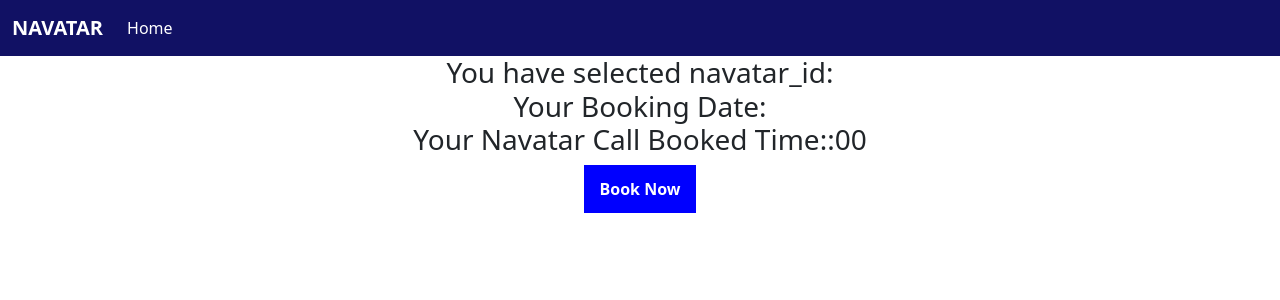
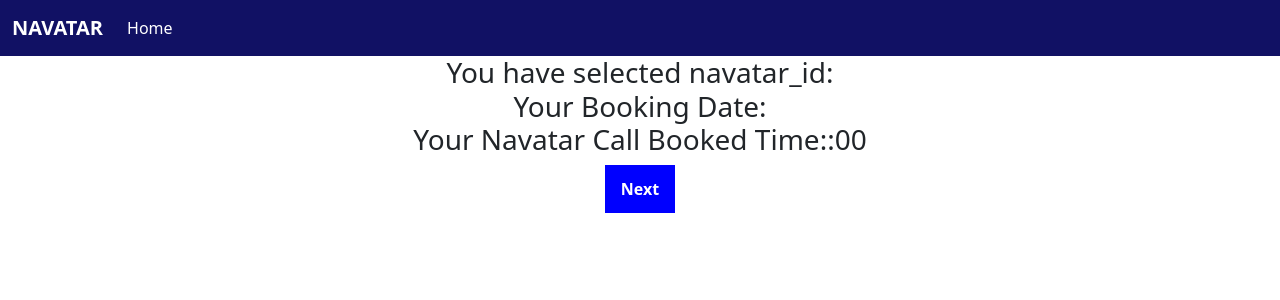
Before and after one commit to HarshithGV/Navatar-React-JS-Frontend, a React (Create React App) app: page /timer in a window 1280 px wide. Shown: the top 300 px of the page. Built offline with nearby package versions, Linux system fonts and the light colour scheme.

Commit message:
payment id is sent to backend and redirected the paymnent page to Timer.js

```diff
--- a/src/components/Agora.js
+++ b/src/components/Agora.js
@@ -59,7 +59,7 @@ function App() {
         </button>
       </Link>
       <br/><br/>
-      <div><h5>Remaining time: {remainingTime}</h5></div>
+      <div><h1> {remainingTime}</h1></div>
       <div><h5>Booking Date: {bookingDate}</h5></div>
       <div><h5>Booking Time: {bookedTimeSlot}</h5></div>
     </div>
--- a/src/components/Payment.js
+++ b/src/components/Payment.js
@@ -1,27 +1,42 @@
 import React, { useState } from 'react';
 import axios from 'axios';
+import { Link } from 'react-router-dom';
 
 const RazorpayPaymentButton = () => {
   const [orderId, setOrderId] = useState('');
+  const [rz_payment_id, setPaymentId]= useState('');
 
   const handleClick = async () => {
     try {
       const response = await axios.get('https://navatar.sangamone.com/viewTarrif2');
       const orderId = response.data.order_id;
+      const amount = response.data.amount;
 
       const options = {
         "key": "rzp_live_xSgdnHwFk1KkZ8", // Enter the Key ID generated from the Dashboard
-      //  "amount": "20000",  Amount is in currency subunits. Default currency is INR. Hence, 50000 refers to 50000 paise
         "currency": "INR",
         "name": "SangamOne", //your business name
         "description": "Test Transaction",
         "image": "https://example.com/your_logo",
         "order_id": orderId, //This is a sample Order ID. Pass the `id` obtained in the response of Step 1
-        "callback_url": "https://navatar-react-js-frontend.vercel.app/",
+        "callback_url": "/Agora",
+        "handler": async function (response){
+          // alert(response.razorpay_payment_id);
+          // alert(response.razorpay_order_id);
+          // alert(response.razorpay_signature);
+          setPaymentId("Next");
+          console.log(rz_payment_id);
+
+          //POST Payment_id and Order_id
+          const paymentApiUrl = `https://navatar.sangamone.com/savePayment?amount=${amount}&order_id=${orderId}&payment_status=success&rz_payment_id=${response.razorpay_payment_id}&user_id=1`;
+          console.log(paymentApiUrl)
+          const paymentApiResponse = await axios.post(paymentApiUrl);
+          console.log(paymentApiResponse.data);
+        },
         "prefill": {
             "name": "CSR", //your customer's name
             "email": "gaurav.kumar@example.com",
-            "contact": "9000090000"
+            "contact": "7667327639"
         },
         "notes": {
             "address": "Razorpay Corporate Office"
@@ -30,15 +45,35 @@ const RazorpayPaymentButton = () => {
             "color": "#3399cc"
         }
       };
+
       const rzp1 = new window.Razorpay(options);
+      rzp1.on('payment.failed', function (response){
+          // alert(response.error.code);
+          // alert(response.error.description);
+          // alert(response.error.source);
+          // alert(response.error.step);
+          // alert(response.error.reason);
+          // alert(response.error.metadata.order_id);
+          // alert(response.error.metadata.payment_id);
+      });
+
       rzp1.open();
+
     } catch (error) {
       console.log(error);
     }
   };
 
+  const handlePaymentSuccess = (response) => {
+    const paymentId = response.razorpay_payment_id;
+    console.log('Payment successful. Payment ID:', paymentId);
+  };
+
   return (
-    <button id="rzp-button1" onClick={handleClick}>Pay</button>
+    <>
+      <button id="rzp-button1" onClick={handleClick}>Pay</button>
+     <Link to="/Timer"> <h1>{rz_payment_id}</h1></Link>
+    </>
   );
 };
 
--- a/src/components/Timer.js
+++ b/src/components/Timer.js
@@ -47,7 +47,7 @@ function BookingForm() {
     <div style={{textAlign: "center"}}>
 
     <h3>You have selected navatar_id: {navatarId}<br/>Your Booking Date: {bookingDate}<br/>Your Navatar Call Booked Time:{bookedTimeSlot}:00</h3>
-     <Link to="/Agora"> <button onClick={handleClick}>Book Now</button></Link>
+     <Link to="/Agora"> <button onClick={handleClick}>Next</button></Link>
     </div>
   );
 }
```
